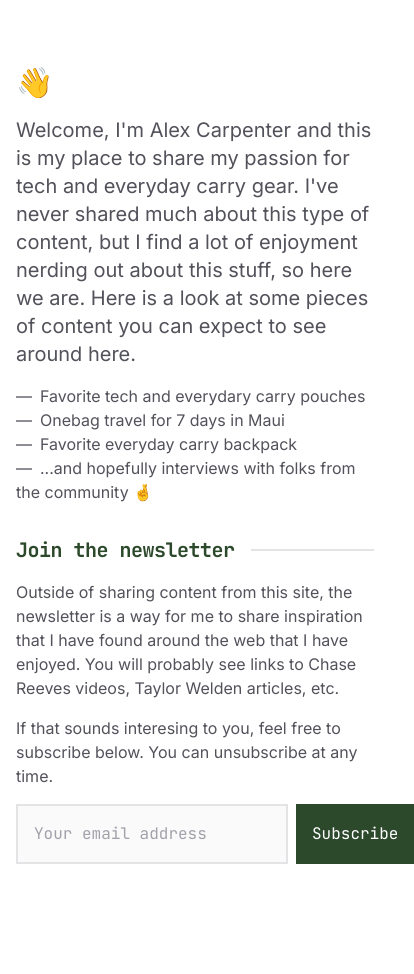
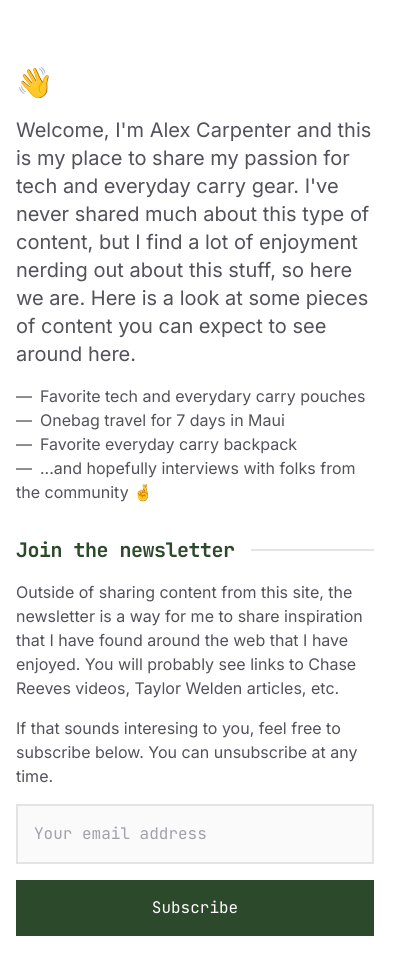
Before and after one commit to alexcarpenter/gear, a Next.js app: page / in a window 390 px wide. Shown: the top 974 px of the page, 414 px wide, since content can reach past the window. Before the commit the page ends 928 px from the top, so only its background shows below. Built offline with nearby package versions, Linux system fonts and the light colour scheme.

Commit message:
Mobile form wrap

```diff
--- a/components/SubscribeForm.tsx
+++ b/components/SubscribeForm.tsx
@@ -91,11 +91,11 @@ export default function SubscribeForm() {
   return (
     <>
       <form onSubmit={handleSubmit}>
-        <div className='relative flex font-mono'>
+        <div className='relative flex flex-col sm:flex-row gap-4 font-mono'>
           <input
             onChange={(e) => setEmail(e.target.value)}
             type='text'
-            className='p-4 mr-2 flex-1 border-2 border-gray-200 focus:border-green-500 focus:ring ring-green-300 bg-gray-50 outline-none'
+            className='p-4 flex-1 border-2 border-gray-200 focus:border-green-500 focus:ring ring-green-300 bg-gray-50 outline-none'
             placeholder='Your email address'
           />
           <button
```
